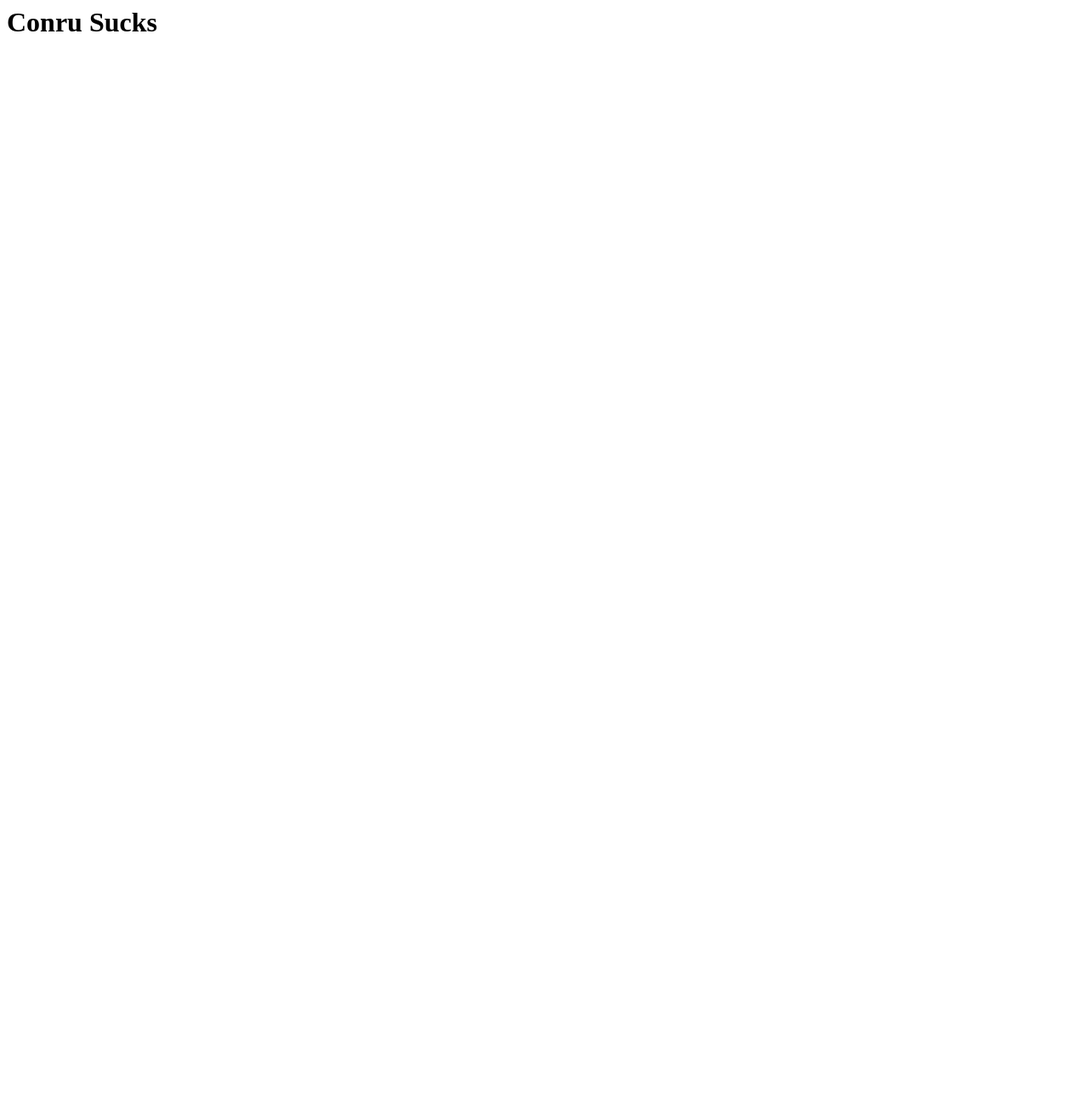
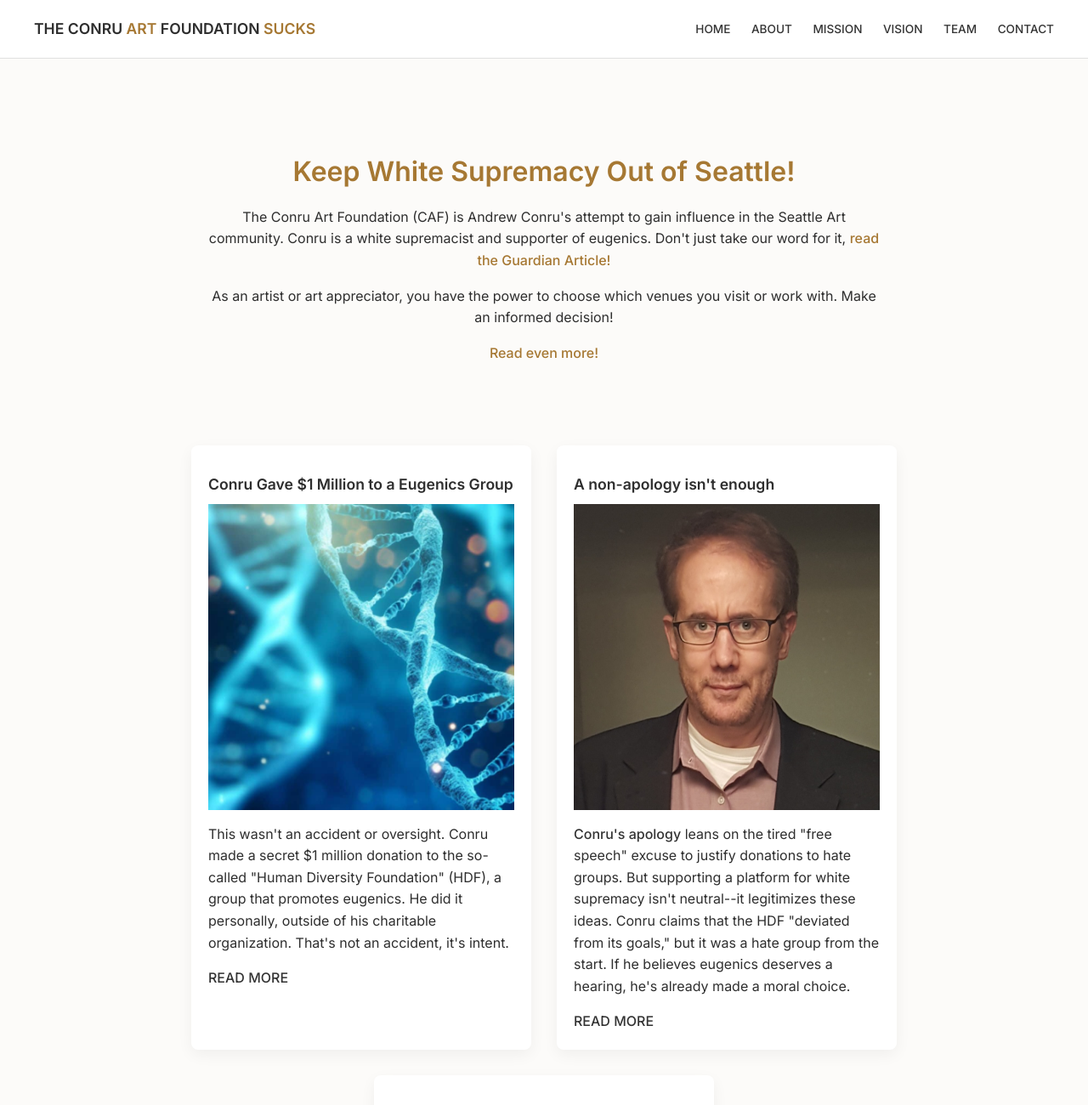
Before and after one commit to camoverride/caf, a plain HTML site: page index.html in a window 1280 px wide. Shown: the top 1300 px of the page at 85% size. Before the commit the page ends 800 px from the top, so only its background shows below. Drawn offline with Linux system fonts and the light colour scheme; a web font is replaced by a local one.

Commit message:
website up

```diff
--- a/index.html
+++ b/index.html
@@ -1 +1,77 @@
-<h1>Conru Sucks</h1>
+<!DOCTYPE html>
+<html lang="en">
+<head>
+  <meta charset="UTF-8" />
+  <meta name="viewport" content="width=device-width, initial-scale=1.0" />
+  <title>Conru Art Foundation SUCKS</title>
+  <link rel="stylesheet" href="style.css" />
+  <link href="https://fonts.googleapis.com/css2?family=Inter:wght@400;500;600&family=Georgia:ital@1&display=swap" rel="stylesheet" />
+</head>
+<body>
+  <header class="topbar">
+    <div class="logo">THE CONRU <span>ART</span> FOUNDATION <span>SUCKS</span></div>
+    <nav class="nav">
+      <a href="#">HOME</a>
+      <a href="#">ABOUT</a>
+      <a href="#">MISSION</a>
+      <a href="#">VISION</a>
+      <a href="#">TEAM</a>
+      <a href="#">CONTACT</a>
+    </nav>
+  </header>
+
+  <main>
+    <section class="hero-text">
+      <h1>Keep White Supremacy Out of Seattle!</h1>
+      <p>The Conru Art Foundation (CAF) is Andrew Conru's attempt to gain influence in the Seattle Art community. Conru is a white supremacist and supporter of eugenics. Don't just take our word for it, <a style="color: #a67833" href="https://www.theguardian.com/world/2024/oct/16/revealed-international-race-science-network-secretly-funded-by-us-tech-boss">read the Guardian Article!</a></p>
+
+      <p>As an artist or art appreciator, you have the power to choose which venues you visit or work with. Make an informed decision!</p>
+
+      <p><a style="color: #a67833" href="https://www.theguardian.com/politics/2024/oct/19/undercover-film-exposing-uk-far-right-activists-pulled-from-london-film-festival">Read even more!</a></p>
+    </section>
+
+    <section class="cards">
+      <div class="card">
+        <h2>Conru Gave $1 Million to a Eugenics Group</h2>
+                <img src="genetics.jpg" alt="picture of genes">
+        <p>This wasn't an accident or oversight. Conru made a secret $1 million donation to the so-called "Human Diversity Foundation" (HDF), a group that promotes eugenics. He did it personally, outside of his charitable organization. That's not an accident, it's intent.</p>
+        <a href="https://www.abhmuseum.org/revealed-international-race-science-network-secretly-funded-by-us-tech-boss/">READ MORE</a>
+      </div>
+      <div class="card">
+        <h2>A non-apology isn't enough</h2>
+        <img src="conru.jpg" alt="picture of Andrew Conru">
+        <p><a href="https://conru.com/open_letter.html"> Conru's apology</a> leans on the tired "free speech" excuse to justify donations to hate groups. But supporting a platform for white supremacy isn't neutral--it legitimizes these ideas. Conru claims that the HDF "deviated from its goals," but it was a hate group from the start. If he believes eugenics deserves a hearing, he's already made a moral choice.</p>
+        <a href="https://conru.com/open_letter.html">READ MORE</a>
+      </div>
+      <div class="card">
+        <h2>The Profile of a Techno-Fascist</h2>
+                <img src="charlie_kirk.jpg" alt="A Techno-Fascist">
+        <p>Like Peter Thiel, Elon Musk, and other tech fascists, Andrew Conru spreads his donations across the political spectrum. But when <a style="color: #a67833" href="https://www.instrumentl.com/990-report/conru-foundation">nearly 20% of all his charitable donations are going towards eugenics</a>, the message is clear.</p>
+        <a href="https://investigations.hopenothate.org.uk/andrew-conru/">READ MORE</a>
+      </div>
+    </section>
+
+    <section class="quote">
+      <blockquote>
+        Artists have an ethical responsibility to know who they're working for and who supports their art.
+      </blockquote>
+
+      <p><a style="color: #a67833" href="https://www.youtube.com/watch?v=hpadAj8l4GE">Click here</a> to learn more about how the pseudoscience of eugenics remains influential in American politics.</p>
+      <div class="founder">
+        <div class="initials">AC</div>
+        <!-- <div class="info">
+          <strong>Andrew Conru</strong><br />
+          Seattle's #1 White Supremacist
+        </div> -->
+      </div>
+    </section>
+  </main>
+
+  <footer>
+    <!-- <p>&copy; Fuck Conru</p> -->
+    <p>Don't support this Nazi!</p>
+  </footer>
+
+  <script src="script.js"></script>
+</body>
+</html>
--- /dev/null
+++ b/style.css
@@ -0,0 +1,144 @@
+/* Fonts & Colors */
+body {
+  font-family: 'Inter', sans-serif;
+  color: #2e2e2e;
+  background-color: #fcfbf9;
+  margin: 0;
+  padding: 0;
+  line-height: 1.6;
+}
+
+h1 {
+  font-size: 2rem;
+  font-weight: 600;
+  color: #a67833;
+  margin-bottom: 16px;
+}
+
+h2 {
+  font-size: 1.1rem;
+  font-weight: 600;
+  margin-top: 12px;
+  margin-bottom: 8px;
+}
+
+a {
+  color: #333;
+  text-decoration: none;
+  font-weight: 500;
+}
+
+a:hover {
+  color: #a67833;
+}
+
+/* Header */
+.topbar {
+  background: #ffffff;
+  padding: 20px 40px;
+  display: flex;
+  justify-content: space-between;
+  align-items: center;
+  border-bottom: 1px solid #e0e0e0;
+  position: sticky;
+  top: 0;
+  z-index: 10;
+}
+
+.logo {
+  font-weight: 600;
+  font-size: 1.1rem;
+}
+
+.logo span {
+  color: #a67833;
+}
+
+.nav a {
+  margin-left: 20px;
+  font-size: 0.85rem;
+  color: #333;
+}
+
+/* Hero */
+.hero-text {
+  text-align: center;
+  padding: 80px 20px 40px;
+  max-width: 800px;
+  margin: auto;
+}
+
+/* Cards */
+.cards {
+  display: flex;
+  gap: 30px;
+  padding: 40px 40px;
+  justify-content: center;
+  flex-wrap: wrap;
+}
+
+.card {
+  background: #ffffff;
+  width: 360px;
+  padding: 20px;
+  border-radius: 8px;
+  box-shadow: 0px 6px 18px rgba(0,0,0,0.05);
+  transition: box-shadow 0.3s;
+}
+
+.card:hover {
+  box-shadow: 0px 10px 24px rgba(0,0,0,0.08);
+}
+
+.card img {
+  width: 100%;
+  aspect-ratio: 1 / 1;
+  object-fit: cover;
+  display: block;
+}
+
+
+/* Quote Section */
+.quote {
+  background: #fff;
+  padding: 60px 20px;
+  text-align: center;
+}
+
+.quote blockquote {
+  font-family: 'Georgia', serif;
+  font-style: italic;
+  font-size: 1.2rem;
+  color: #5c4c36;
+  max-width: 800px;
+  margin: auto;
+}
+
+.founder {
+  margin-top: 30px;
+  display: flex;
+  justify-content: center;
+  align-items: center;
+  gap: 15px;
+}
+
+.initials {
+  background: #a67833;
+  color: white;
+  font-weight: bold;
+  font-size: 1rem;
+  width: 48px;
+  height: 48px;
+  border-radius: 50%;
+  display: grid;
+  place-content: center;
+}
+
+/* Footer */
+footer {
+  background-color: #4f4c3b;
+  color: #f7f6f2;
+  text-align: center;
+  padding: 30px 20px;
+  font-size: 0.9rem;
+}
```
Also changed, not shown: charlie_kirk.jpg (added), conru.jpg (added), genetics.jpg (added), 2 other files.
